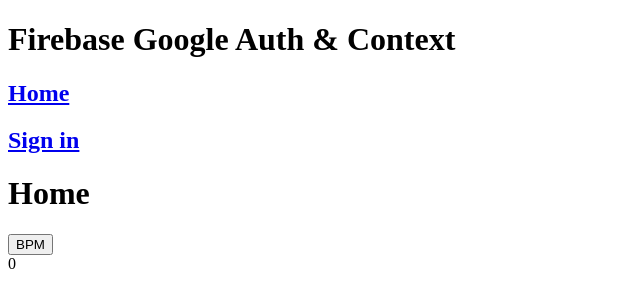
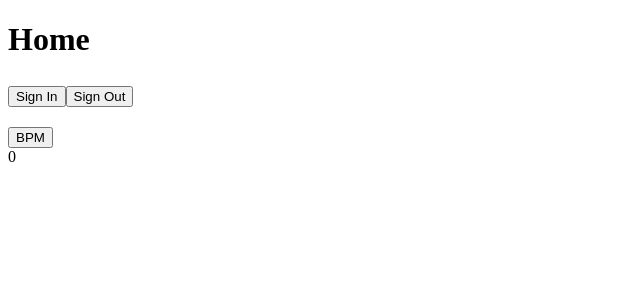
Before and after one commit to wsa138/metronome, a React (Create React App) app: page / in a window 1280 px wide. Shown: the top 308 px of the page, without its empty margins (0-640 px from the left). Built offline with nearby package versions, Linux system fonts and the light colour scheme.

Commit message:
Refactored sign in.

```diff
--- a/src/App.js
+++ b/src/App.js
@@ -1,17 +1,13 @@
 import { BrowserRouter, Route, Routes } from 'react-router-dom';
 import { Navbar } from './components/Navbar';
 import { Home } from './pages/Home';
-import { Signin } from './pages/Signin';
 
 function App() {
   return (
     <div>
       <BrowserRouter>
-        <Navbar />
-
         <Routes>
           <Route path="/" element={<Home />}></Route>
-          <Route path="/signin" element={<Signin />}></Route>
         </Routes>
       </BrowserRouter>
     </div>
--- a/src/components/Navbar.js
+++ b/src/components/Navbar.js
@@ -1,12 +1,6 @@
 import { Link } from 'react-router-dom';
 
 export const Navbar = () => {
-  const user = false;
-
-  const handleSignOut = () => {
-    console.log('handleSignOut');
-  };
-
   return (
     <div id="navPage">
       <h1>Firebase Google Auth & Context</h1>
@@ -14,13 +8,6 @@
         <Link className="navButton" to="/">
           <h2>Home</h2>
         </Link>
-        {user?.displayName ? (
-          <h2 onClick={handleSignOut}>Logout</h2>
-        ) : (
-          <Link className="navButton" to="/signin">
-            <h2>Sign in</h2>
-          </Link>
-        )}
       </div>
     </div>
   );
--- /dev/null
+++ b/src/components/SignIn.js
@@ -0,0 +1,45 @@
+import { provider } from '../firebase';
+import {
+  getAuth,
+  signInWithPopup,
+  signInWithRedirect,
+  signOut,
+} from 'firebase/auth';
+import { useState } from 'react';
+
+const SignIn = () => {
+  const [user, setUser] = useState({});
+  const auth = getAuth();
+
+  async function handleGoogleSignIn() {
+    try {
+      const result = await signInWithPopup(auth, provider);
+      setUser(result.user);
+      console.log('Signed In', result.user);
+    } catch (error) {
+      console.log(error);
+    }
+  }
+
+  async function handleGoogleSignOut() {
+    try {
+      signOut(auth);
+      setUser({});
+      console.log('Signed Out');
+    } catch (error) {
+      console.log(error);
+    }
+  }
+
+  // If not signed in, show sign in button, and opposite.
+
+  return (
+    <div>
+      <button onClick={handleGoogleSignIn}>Sign In</button>
+      <button onClick={handleGoogleSignOut}>Sign Out</button>
+      <div>{user.displayName}</div>
+    </div>
+  );
+};
+
+export default SignIn;
--- a/src/firebase.js
+++ b/src/firebase.js
@@ -1,8 +1,7 @@
-import firebase from 'firebase/compat/app';
-import 'firebase/compat/auth';
-import 'firebase/compat/firestore';
+import { initializeApp } from 'firebase/app';
+import { GoogleAuthProvider } from 'firebase/auth';
 
-// Your web app's Firebase configuration
+// TODO: Replace the following with your app's Firebase project configuration
 const firebaseConfig = {
   apiKey: 'AIzaSyCW4DqffUchwenN_yHniDxWciMd6Tp9Dck',
   authDomain: 'to-do-app-v2-b549a.firebaseapp.com',
@@ -12,7 +11,6 @@
   appId: '1:872073924922:web:226009856a2eda82f20003',
 };
 
-firebase.initializeApp(firebaseConfig);
+const app = initializeApp(firebaseConfig);
 
-export const auth = firebase.auth();
-export const googleProvider = new firebase.auth.GoogleAuthProvider();
+export const provider = new GoogleAuthProvider();
--- a/src/pages/Home.js
+++ b/src/pages/Home.js
@@ -1,9 +1,13 @@
 import BeatsPerMinute from '../components/BeatsPerMinute';
+import SignIn from '../components/SignIn';
 
 export const Home = () => {
   return (
     <div>
       <h1>Home</h1>
+      <h2>
+        <SignIn />
+      </h2>
       <BeatsPerMinute />
     </div>
   );
--- a/src/pages/Signin.js
+++ /dev/null
@@ -1,40 +0,0 @@
-import { auth, googleProvider } from '../firebase';
-
-export const Signin = () => {
-  const handleGoogleSignIn = async () => {
-    try {
-      await auth.signInWithPopup(googleProvider);
-      // Handle successful sign-in
-    } catch (error) {
-      // Handle sign-in error
-      console.log(error);
-    }
-  };
-
-  const handleSignOut = async () => {
-    try {
-      await auth.signOut();
-      // Handle successful sign-out
-    } catch (error) {
-      // Handle sign-out error
-      console.log(error);
-    }
-  };
-
-  const printUserName = () => {
-    const user = auth.currentUser;
-    if (user) {
-      console.log('Signed-in user name:', user.displayName);
-    } else {
-      console.log('No user');
-    }
-  };
-
-  return (
-    <div>
-      <button onClick={handleGoogleSignIn}>Sign In With Google</button>
-      <button onClick={handleSignOut}>Sign Out</button>
-      <button onClick={printUserName}>Print User Id</button>
-    </div>
-  );
-};
```
